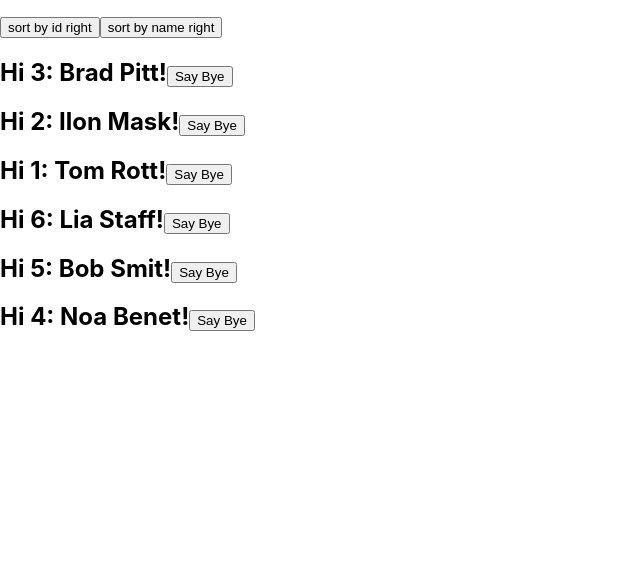
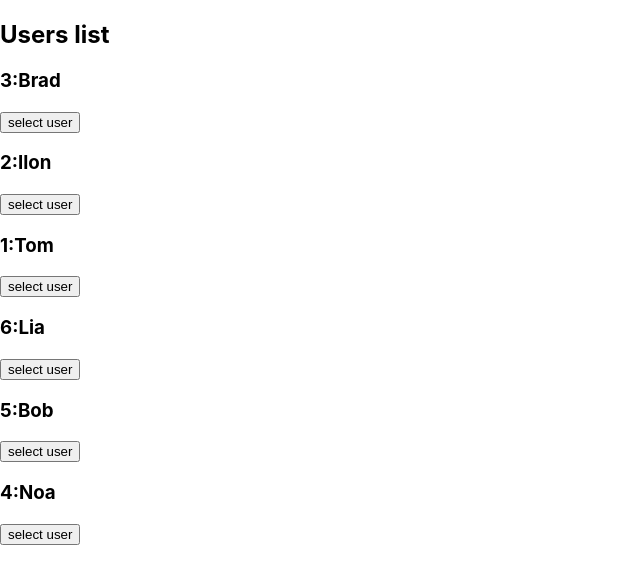
Before and after one commit to novolokova/react-18-01-23, a React (Create React App) app: page / in a window 1280 px wide. Shown: the top 584 px of the page, without its empty margins (0-640 px from the left). Built offline with nearby package versions, Linux system fonts and the light colour scheme.

Commit message:
Complete refactor UserSection

```diff
--- a/src/App.js
+++ b/src/App.js
@@ -1,9 +1,9 @@
 import { Component } from "react";
 import "./App.css";
-import CiaoSection from "./components/CiaoSection";
 
-// 19.01.23 ***********************************
-// function App() Refactor ---переписуємо на класс
+import UserSection from './components/UserSection';
+
+
 
 class App extends Component {
   // constructor(props) {
@@ -12,8 +12,10 @@ class App extends Component {
   // }
 
   render() {
-    return <CiaoSection />;
-  }
+    return <UserSection/>;
+
+
+}
 }
 
 export default App;
--- /dev/null
+++ b/src/components/UserSection/SelectedUserList/index.jsx
@@ -0,0 +1,15 @@
+import React, { Component } from 'react';
+
+class SelectedUserList extends Component {
+    mapSelectUsers = ({ id, firstName }) => <li key={id}>{firstName}</li>;
+  render() {
+    const { users } = this.props;
+    const selectUsers = users.filter((user) => user.isSelected);
+    return (
+      <header>
+        <ul>{selectUsers.map(this.mapSelectUsers)}</ul>
+      </header>
+    );
+  }
+}
+export default SelectedUserList;
--- /dev/null
+++ b/src/components/UserSection/UserCard/index.jsx
@@ -0,0 +1,28 @@
+import React, { Component } from "react";
+
+class UserCard extends Component {
+    btnHandler =()=>{
+        const {
+            user: { id},
+            userSelect
+          } = this.props;
+        userSelect(id);
+    }
+  render() {
+    const {
+      user: { id, firstName, isSelected }
+          } = this.props;
+    const styles = { backgroundColor: isSelected ? "pink" : undefined };
+    return (
+      <article key={id} style={styles}>
+        <h3>
+          <span>{id}:</span>
+          {firstName}
+        </h3>
+        <button onClick={this.btnHandler}>select user</button>
+      </article>
+    );
+  }
+}
+
+export default UserCard;
--- /dev/null
+++ b/src/components/UserSection/UserList/index.jsx
@@ -0,0 +1,18 @@
+import React, { Component } from "react";
+import UserCard from "../UserCard";
+
+class UserList extends Component {
+  mapUsers = (user) => (
+    <UserCard key={user.id} user={user} userSelect={this.props.userSelect} />
+  );
+  render() {
+    const { users } = this.props;
+    return (
+      <section>
+        <h2>Users list</h2>
+        {users.map(this.mapUsers)}
+      </section>
+    );
+  }
+}
+export default UserList;
--- /dev/null
+++ b/src/components/UserSection/index.jsx
@@ -0,0 +1,65 @@
+import React, { Component } from "react";
+import UserList from "./UserList";
+import SelectedUserList from "./SelectedUserList";
+
+const dbUsers = [
+  {
+    id: 3,
+    firstName: "Brad",
+    lastName: "Pitt",
+  },
+  {
+    id: 2,
+    firstName: "Ilon",
+    lastName: "Mask",
+  },
+  {
+    id: 1,
+    firstName: "Tom",
+    lastName: "Rott",
+  },
+  {
+    id: 6,
+    firstName: "Lia",
+    lastName: "Staff",
+  },
+  {
+    id: 5,
+    firstName: "Bob",
+    lastName: "Smit",
+  },
+  {
+    id: 4,
+    firstName: "Noa",
+    lastName: "Benet",
+  },
+];
+
+class UserSection extends Component {
+  constructor(props) {
+    super(props);
+    this.state = {
+      users: dbUsers.map((user) => ({ ...user, isSelected: false })),
+    };
+  }
+  userSelect = (id) => {
+    const { users } = this.state;
+    this.setState({
+      users: users.map((user) => ({
+        ...user,
+        isSelected: user.id === id ? !user.isSelected : user.isSelected,
+      })),
+    });
+  };
+
+  render() {
+    const { users } = this.state;
+    return (
+      <>
+        <SelectedUserList users={users} />
+        <UserList users={users} userSelect={this.userSelect} />
+      </>
+    );
+  }
+}
+export default UserSection;
```
